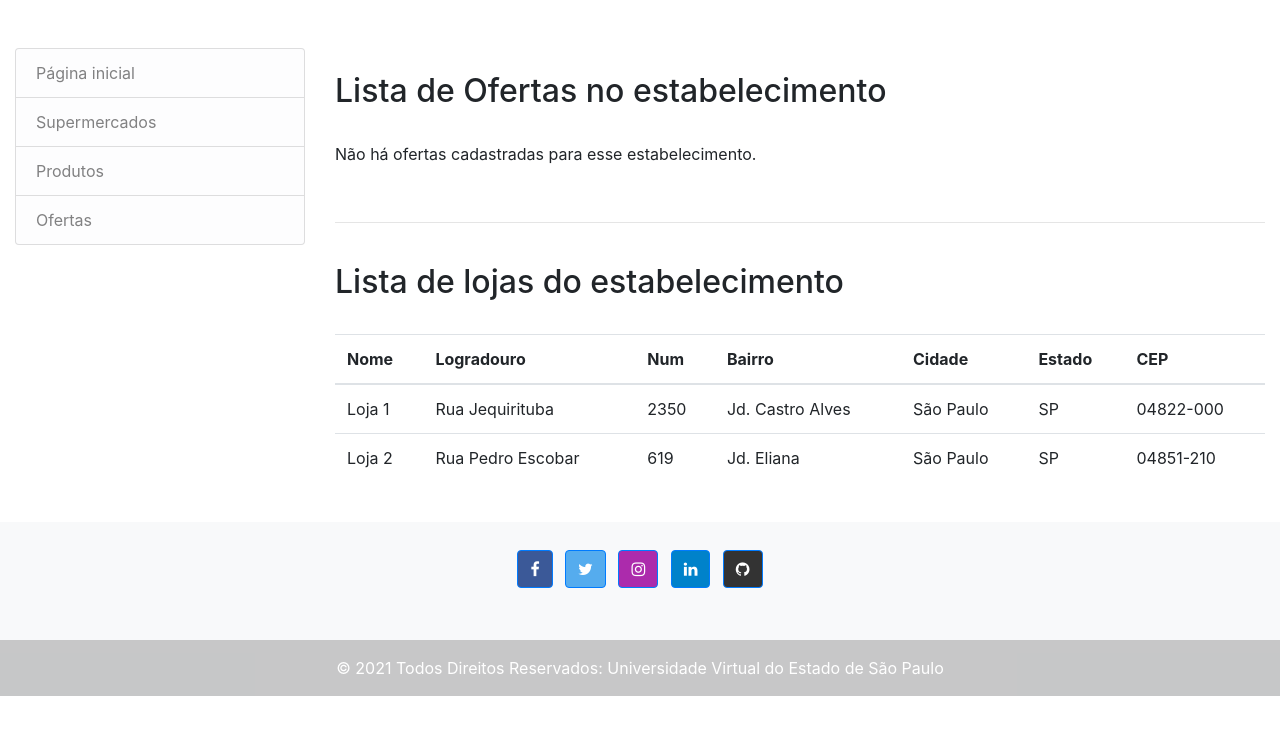
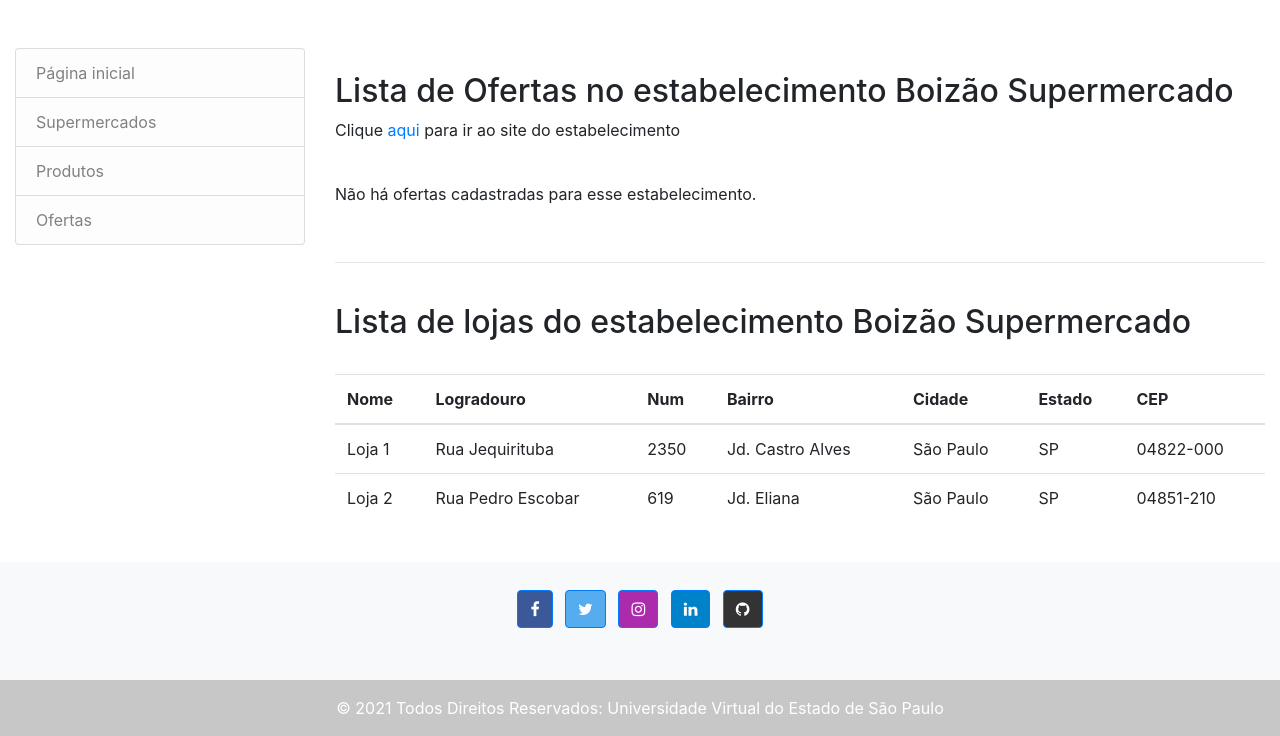
Before and after one commit to alunos2020pi/Projeto-Integrador, a Django app: page /ofertas/ofertasporsuper/1 in a window 1280 px wide. Shown: the part 110-846 px from the top of the page. Before the commit the page ends 806 px from the top, so only its background shows below. Run offline with Django 3.2, Linux system fonts and the light colour scheme; data comes from the database, SQL or seed files in the repository; both versions use the stored data as it was after the commit; some libraries are stand-ins or nearby versions.

Commit message:
Correção de erro na página ofertasporsuper e view relacionada: nome e site do supermercado não eram mostrados quando não havia ofertas

```diff
--- a/ofertas/templates/ofertasporsuper.html
+++ b/ofertas/templates/ofertasporsuper.html
@@ -1,9 +1,9 @@
 {% extends "base_generic.html" %}
 
 {% block content %}
-  <h2>Lista de Ofertas no estabelecimento {{ nomesuper }}</h2>
-	{% if nomesuper.site %}
-	<p>Clique <a href="{{nomesuper.site}}">aqui</a> para ir ao site do estabelecimento</p>
+  <h2>Lista de Ofertas no estabelecimento {{ super.nome }}</h2>
+	{% if super.site %}
+	<p>Clique <a href="{{super.site}}">aqui</a> para ir ao site do estabelecimento</p>
 	{% endif %}
 
   {% if ofertasporsuper %}
@@ -46,7 +46,7 @@
 
   <hr>
 
-  <h2>Lista de lojas do estabelecimento {{ nomesuper }}</h2>
+  <h2>Lista de lojas do estabelecimento {{ super.nome }}</h2>
   {% if lojas %}
   <div class="table-responsive">
   <table id="tabela" class="table table-hover"><thead>
--- a/ofertas/views.py
+++ b/ofertas/views.py
@@ -45,32 +45,14 @@ class Em_OfertaListView(generic.ListView):
 def ofertasporsuper(request, pk):
 	"""Função view para a página ofertas por super"""
 	today = date.today()
+	super = Supermercado.objects.get(id=pk)
 	ofertasporsuper = Em_Oferta.objects.filter(sm__id__exact=pk,fim__gte=today)
 	lojas = Loja.objects.filter(sm__id__exact=pk)
-	if ofertasporsuper:
-		nomesuper = ofertasporsuper[0].sm
-		context = {
-			'ofertasporsuper': ofertasporsuper,
-			'nomesuper': nomesuper,
-			'lojas': lojas,
-		}
-	else:
-		context = {
-			'ofertasporsuper': ofertasporsuper,
-			'nomesuper': '',
-			'lojas': lojas,
-		}
-
-	#Renderiza o template index.html com os dados na variável context
-	return render(request, 'ofertasporsuper.html', context=context)
-
-
 	context = {
+		'super': super,
 		'ofertasporsuper': ofertasporsuper,
-		'nomesuper': nomesuper,
 		'lojas': lojas,
 	}
-
 	#Renderiza o template index.html com os dados na variável context
 	return render(request, 'ofertasporsuper.html', context=context)
 
--- a/requirements.txt
+++ b/requirements.txt
@@ -5,5 +5,5 @@ gunicorn==20.1.0
 Pillow==8.3.2
 pytz==2021.3
 sqlparse==0.4.2
-psycopg2-binary==2.8.6
+#psycopg2-binary==2.8.6
 whitenoise==5.3.0
```
Also changed, not shown: db.sqlite3.
